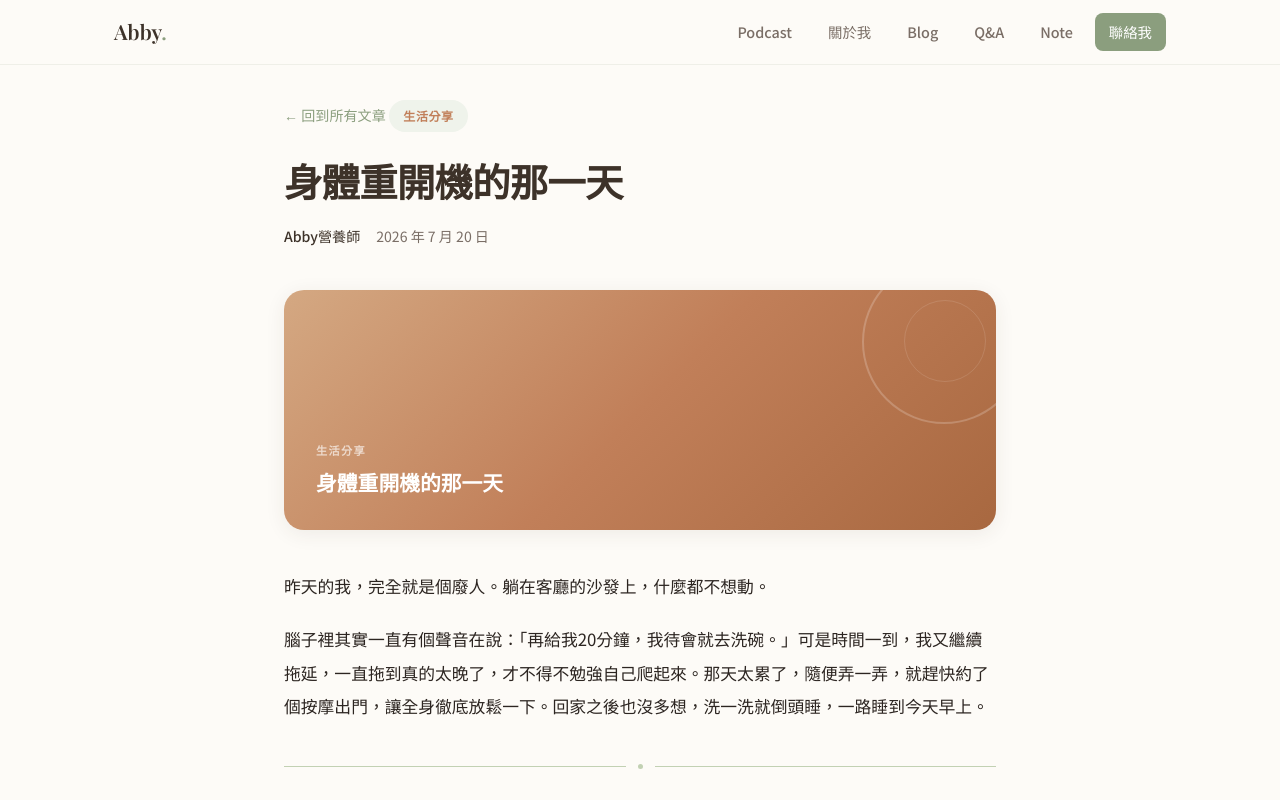
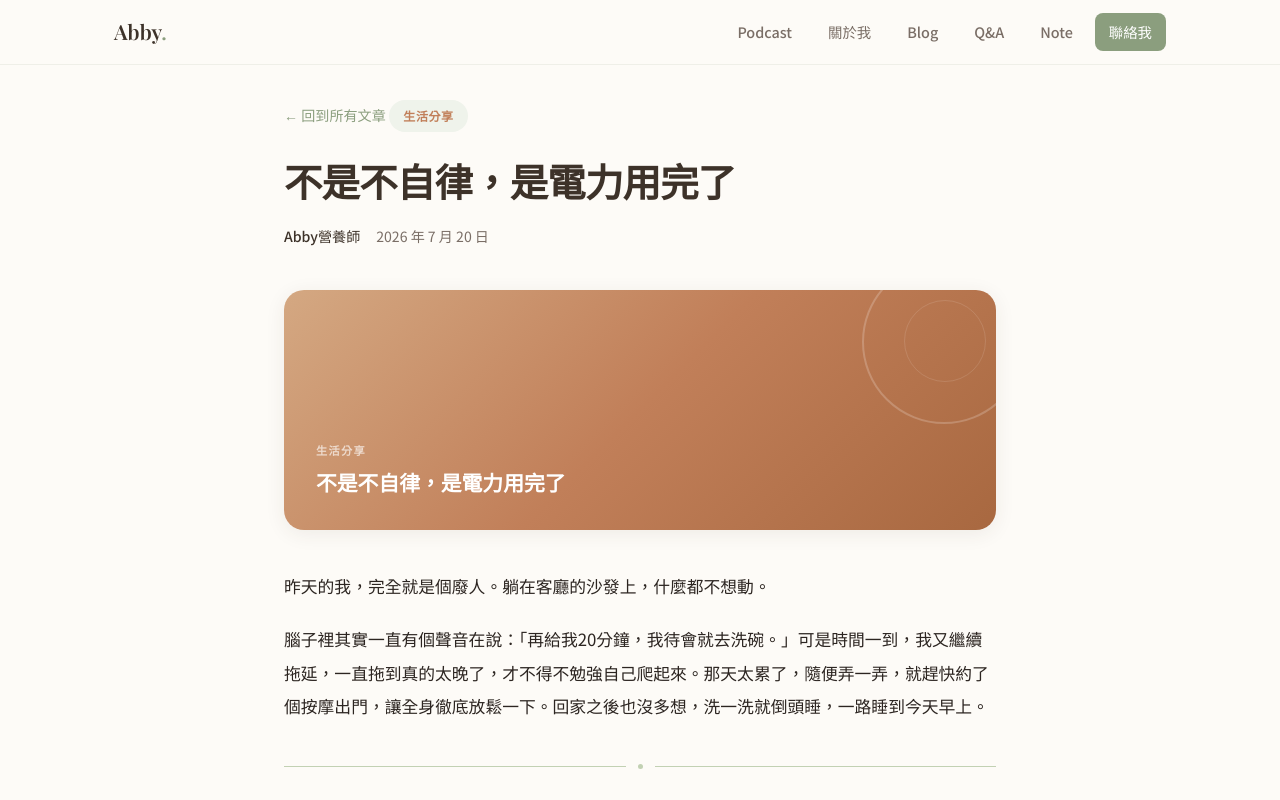
Before and after one commit to abbyeatlife/abbyeatlife.github.io, a plain HTML site: page blog/20260720/index.html in a window 1280 px wide. Shown: the top 800 px of the page. Drawn offline with nearby package versions, Linux system fonts and the light colour scheme; a web font is replaced by a local one.

Commit message:
Update index.html

```diff
--- a/blog/20260720/index.html
+++ b/blog/20260720/index.html
@@ -3,9 +3,9 @@
 <head>
     <meta charset="UTF-8">
     <meta name="viewport" content="width=device-width, initial-scale=1.0">
-    <title>身體重開機的那一天 — Abby營養師</title>
+    <title>不是不自律，是電力用完了 — Abby營養師</title>
     <meta name="description" content="昨天整個人像廢人一樣躺著，今天喝完咖啡卻自動把待辦事項一一完成。這篇聊聊為什麼有時候不是意志力不夠，而是身體的電力用完了——以及先善待身體，它會如何跟你合作把生活節奏打理好。">
-    <meta property="og:title" content="身體重開機的那一天">
+    <meta property="og:title" content="不是不自律，是電力用完了">
     <meta property="og:description" content="拖延不是不自律，可能只是身體的電力用完了。先讓自己好好休息，隔天反而像重開機一樣，什麼都順了。">
     <meta property="og:type" content="article">
     <link rel="preconnect" href="https://fonts.googleapis.com">
@@ -125,7 +125,7 @@
 <div class="article-header">
     <a href="../index.html" class="back-link">← 回到所有文章</a>
     <div class="series-badge"><span class="tag">生活分享</span></div>
-    <h1>身體重開機的那一天</h1>
+    <h1>不是不自律，是電力用完了</h1>
     <div class="article-meta">
         <span class="author">Abby營養師</span>
         <span>2026 年 7 月 20 日</span>
@@ -135,7 +135,7 @@
 <div class="article-cover">
     <div class="css-cover">
         <div class="cover-cat">生活分享</div>
-        <div class="cover-title">身體重開機的那一天</div>
+        <div class="cover-title">不是不自律，是電力用完了</div>
     </div>
 </div>
 
```
